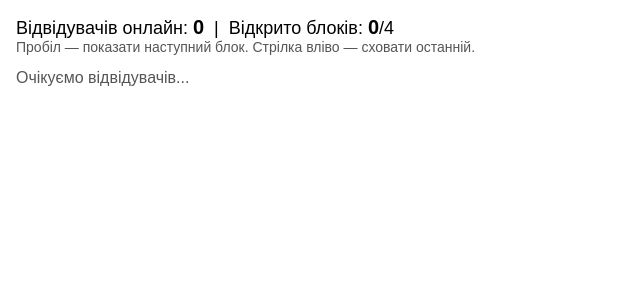
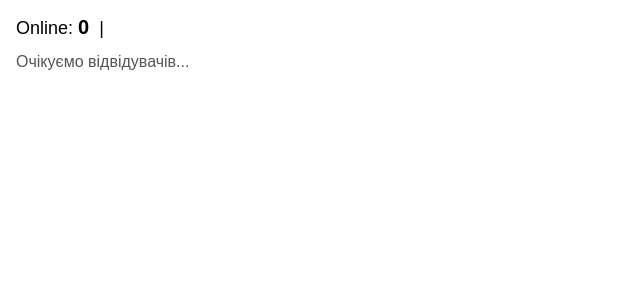
Before and after one commit to SamInUkraine/try-my-server, a Flask app: page /panel in a window 1280 px wide. Shown: the top 300 px of the page, without its empty margins (0-640 px from the left). Run offline with Flask 3, Linux system fonts and the light colour scheme; some libraries are stand-ins or nearby versions.

Commit message:
Rewrite HTML and not relateble feacures in server.py

```diff
--- a/templates/panel.html
+++ b/templates/panel.html
@@ -31,9 +31,7 @@
 </head>
 <body>
   <div id="bar">
-    Відвідувачів онлайн: <b id="num">0</b> &nbsp;|&nbsp;
-    Відкрито блоків: <b id="stage">0</b>/4
-    <div id="hint">Пробіл — показати наступний блок. Стрілка вліво — сховати останній.</div>
+    Online: <b id="num">0</b> &nbsp;|&nbsp;
   </div>
   <div id="grid"><span id="empty">Очікуємо відвідувачів...</span></div>
 
```
Also changed, not shown: templates/phone.html (+1 -15 lines).
